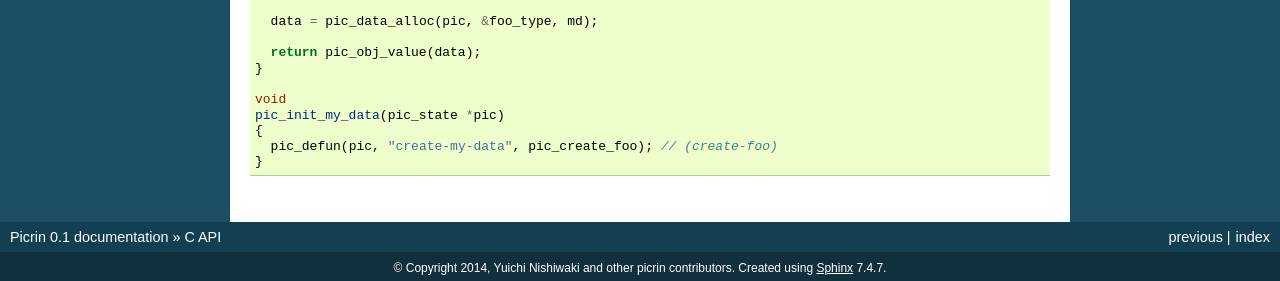
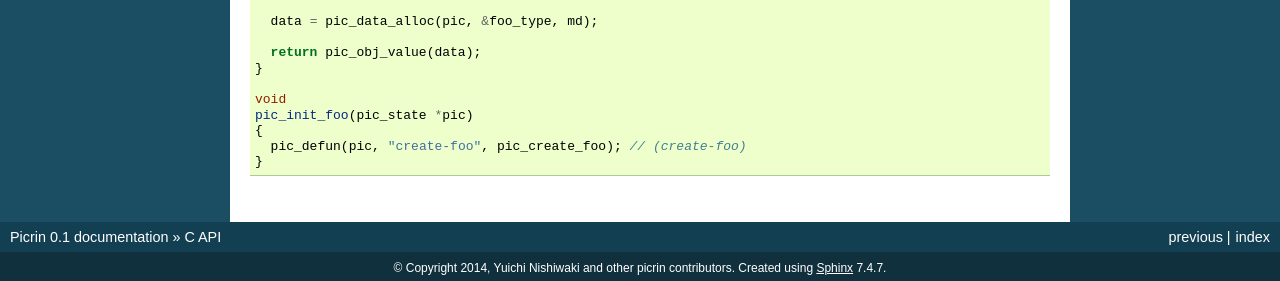
Before and after one commit to picrin-scheme/picrin, a Sphinx documentation site: the page built from docs/capi.rst, in a window 1280 px wide. Shown: the part 1579-1860 px from the top of the page. Built offline with Sphinx 7.4.7, drawn with Linux system fonts in a browser that asks for light colours.

Commit message:
renames were incomplete

```diff
--- a/docs/capi.rst
+++ b/docs/capi.rst
@@ -96,7 +96,7 @@ When you use dynamic memory allocation inside C APIs, you must be caseful about
   }
 
   void
-  pic_init_my_data(pic_state *pic)
+  pic_init_foo(pic_state *pic)
   {
-    pic_defun(pic, "create-my-data", pic_create_foo); // (create-foo)
+    pic_defun(pic, "create-foo", pic_create_foo); // (create-foo)
   }
```
